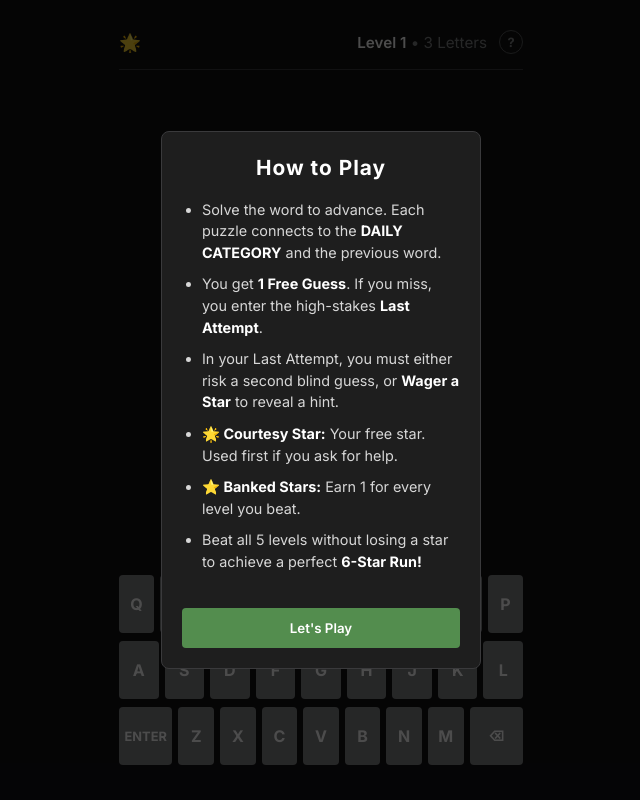
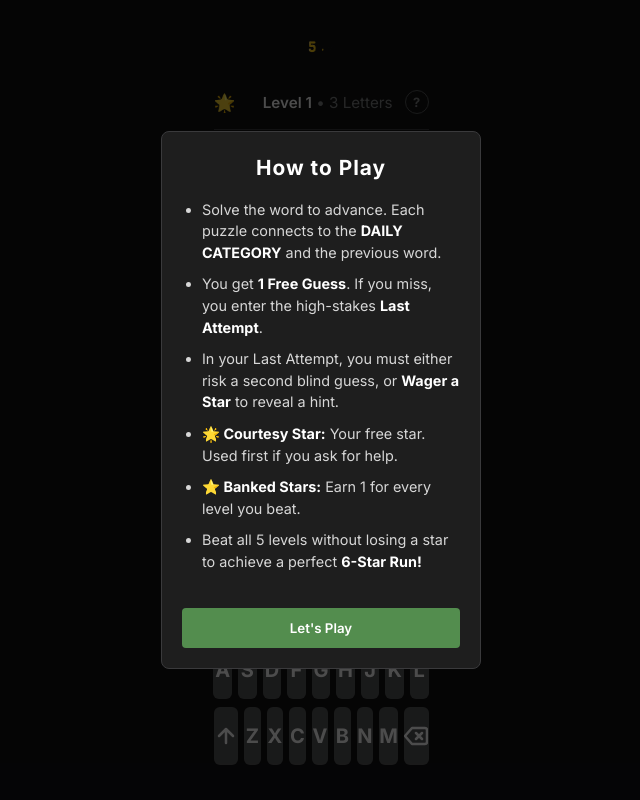
Before and after one commit to GSERBO/5-Stars, a React (Vite) app: page / in a window 1280 px wide. Shown: the whole page, without its empty margins (319-959 px from the left). Built offline with nearby package versions, Linux system fonts and the light colour scheme.

Commit message:
UI Updates

```diff
--- a/src/App.jsx
+++ b/src/App.jsx
@@ -3,7 +3,6 @@ import './index.css';
 import { VALID_WORDS } from './dictionary';
 
 // --- THE LEVEL EDITOR (Data-Driven Strategy) ---
-// You can now easily edit your daily words and their specific hints safely right here.
 const dailyChallenge = {
   category: "LIQUID",
   levels: [
@@ -37,7 +36,7 @@ function App() {
 
   // --- CORE GAME STATE ---
   const [currentLevel, setCurrentLevel] = useState(initialState?.currentLevel ?? 0);
-  const targetWord = dailyChallenge.levels[currentLevel].word; // Now points to the new data structure
+  const targetWord = dailyChallenge.levels[currentLevel].word;
 
   const [typedLetters, setTypedLetters] = useState(initialState?.typedLetters ?? Array(targetWord.length).fill(''));
   const [revealedLetters, setRevealedLetters] = useState(initialState?.revealedLetters ?? Array(targetWord.length).fill(''));
@@ -236,7 +235,6 @@ function App() {
       }
 
       if (type === 'hint') {
-        // Now dynamically pulls the precise hint from the data block above
         setHintText(`Hint: ${dailyChallenge.levels[currentLevel].hint}`);
       }
       else if (type === 'letter') {
@@ -333,12 +331,16 @@ function App() {
       {guessStatus === 'summary' && isPerfectRun && renderConfetti()}
       {showShootingStar && <div className="shooting-star">⭐</div>}
 
+      {/* --- ADDED LOGO --- */}
+      <div className="logo-container">
+        <img src="/logo.png" alt="5 Stars" className="main-logo" />
+      </div>
+
       <header className="header">
         <div className="stars">
           {hasCourtesyStar && (
             <span className={`star-icon ${animatingStar === 'courtesy' ? 'star-dissolving' : ''}`}>🌟</span>
           )}
-          {/* Dynamic pipe logic: Only shows if both types of stars exist */}
           {hasCourtesyStar && bankedStars > 0 && (
             <span style={{ margin: '0 8px', color: '#565758' }}>|</span>
           )}
@@ -359,7 +361,7 @@ function App() {
         </div>
       </header>
 
-<div className="game-area">
+      <div className="game-area">
         {guessStatus !== 'summary' ? (
           <>
             <div className="category-title">DAILY CATEGORY: {dailyChallenge.category}</div>
@@ -433,6 +435,7 @@ function App() {
         </div>
       )}
 
+      {/* --- RESPONSIVE KEYBOARD --- */}
       {guessStatus !== 'summary' && (
         <div className="keyboard">
           <div className="keyboard-row">
@@ -446,11 +449,17 @@ function App() {
             ))}
           </div>
           <div className="keyboard-row">
-            <button className="key wide" onClick={() => handleKeyClick('ENTER')}>ENTER</button>
+            <button className="key wide" onClick={() => handleKeyClick('ENTER')}>
+              {/* SVG Up-Arrow Icon */}
+              <svg xmlns="http://www.w3.org/2000/svg" width="24" height="24" viewBox="0 0 24 24" fill="none" stroke="currentColor" strokeWidth="2.5" strokeLinecap="round" strokeLinejoin="round"><path d="M12 19V5M5 12l7-7 7 7"/></svg>
+            </button>
             {['Z','X','C','V','B','N','M'].map(k => (
               <button key={k} className="key" onClick={() => handleKeyClick(k)}>{k}</button>
             ))}
-            <button className="key wide" onClick={() => handleKeyClick('⌫')}>⌫</button>
+            <button className="key wide" onClick={() => handleKeyClick('⌫')}>
+              {/* SVG Backspace Icon */}
+              <svg xmlns="http://www.w3.org/2000/svg" width="24" height="24" viewBox="0 0 24 24" fill="none" stroke="currentColor" strokeWidth="2.5" strokeLinecap="round" strokeLinejoin="round"><path d="M21 4H8l-7 8 7 8h13a2 2 0 0 0 2-2V6a2 2 0 0 0-2-2zM18 9l-6 6M12 9l6 6"/></svg>
+            </button>
           </div>
         </div>
       )}
--- a/src/index.css
+++ b/src/index.css
@@ -20,7 +20,23 @@ body {
   height: 100vh;
   display: flex;
   flex-direction: column;
-  padding: 15px;
+  padding: 15px 8px; /* Reduced side padding so the keyboard can stretch further */
+}
+
+/* --- LOGO STYLING --- */
+.logo-container {
+  display: flex;
+  justify-content: center;
+  align-items: center;
+  margin-top: 10px;
+  margin-bottom: 5px;
+}
+
+.main-logo {
+  height: 45px;
+  object-fit: contain;
+  /* This trick magically makes black backgrounds transparent */
+  mix-blend-mode: screen;
 }
 
 .header {
@@ -156,10 +172,12 @@ body {
   gap: 6px;
 }
 
+/* --- RESPONSIVE KEYBOARD --- */
 .keyboard {
   display: flex;
   flex-direction: column;
   gap: 8px;
+  width: 100%;
   padding-bottom: 20px;
 }
 
@@ -167,24 +185,28 @@ body {
   display: flex;
   justify-content: center;
   gap: 6px;
+  width: 100%;
 }
 
 .key {
-  background-color: #818384;
+  background-color: #565758; /* Matching the screenshot dark grey */
   color: white;
   border: none;
-  border-radius: 4px;
+  border-radius: 6px; /* Native rounded corners */
   height: 58px;
-  min-width: 35px;
   font-weight: bold;
-  font-size: 1rem;
+  font-size: 1.25rem; /* Larger font */
   cursor: pointer;
-  flex: 1;
+  flex: 1; /* Forces edge-to-edge scaling */
+  display: flex;
+  justify-content: center;
+  align-items: center;
+  user-select: none;
+  touch-action: manipulation; /* Prevents mobile double-tap zoom */
 }
 
 .key.wide {
-  flex: 1.5;
-  font-size: 0.8rem;
+  flex: 1.5; /* Makes Enter/Delete keys 50% wider */
 }
 
 /* Modal Overlay */
```
Also changed, not shown: public/logo.png (added).
